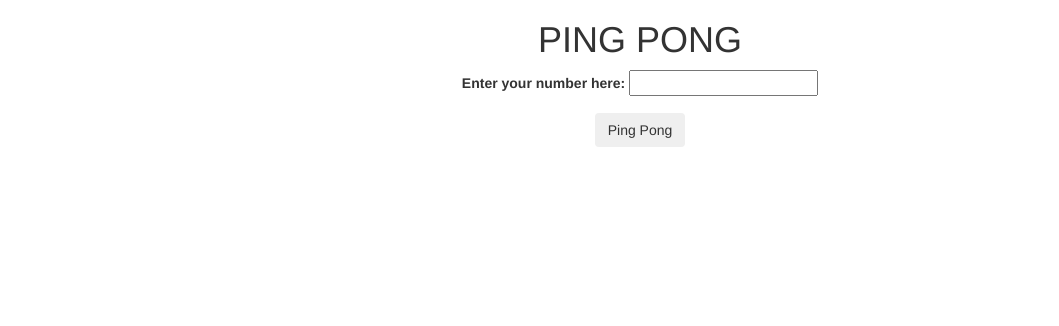
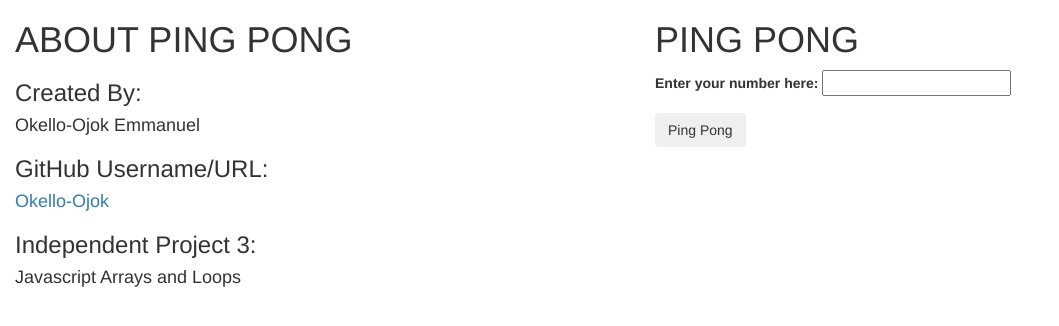
Before and after one commit to Okello-Ojok/ping-pong, a plain HTML site: page index.html in a window 1280 px wide. Shown: the whole page, without its empty margins (0-1059 px from the left). Drawn offline with Linux system fonts and the light colour scheme.

Commit message:
add html to index file to change structure

```diff
--- a/index.html
+++ b/index.html
@@ -7,9 +7,27 @@
     <title>Ping-Pong I.P</title>
   </head>
   <body>
-    <div class="container text-center">
+    <div class="container-fluid">
       <div class="row">
-        <div class="col-xs-12 col-md-12">
+
+        <div class="col-xs-12 col-md-6">
+
+          <div class="about">
+            <h1>ABOUT PING PONG</h1>
+            <h3>Created By:</h3>
+            <h4>Okello-Ojok Emmanuel</h4>
+            <h3>GitHub Username/URL:</h3>
+            <h4><a href="https://github.com/Okello-Ojok">Okello-Ojok</a></h4>
+            <h3>Independent Project 3:</h3>
+            <h4>Javascript Arrays and Loops</h4>
+          </div>
+
+        </div>
+
+
+
+
+        <div class="col-xs-12 col-md-6">
           <h1>PING PONG</h1>
           <form id="ping-pong">
             <div class="form-group">
```
Also changed, not shown: images/1.jpeg (added).
